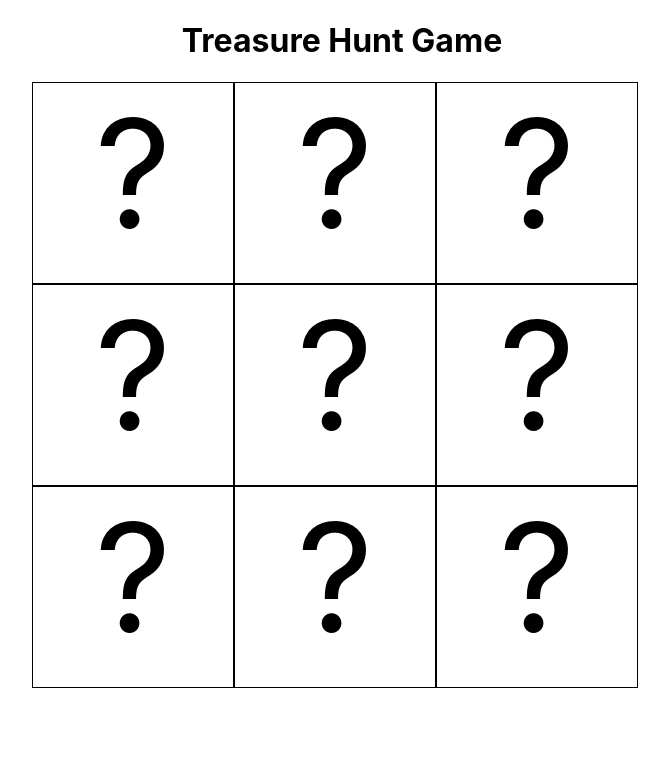
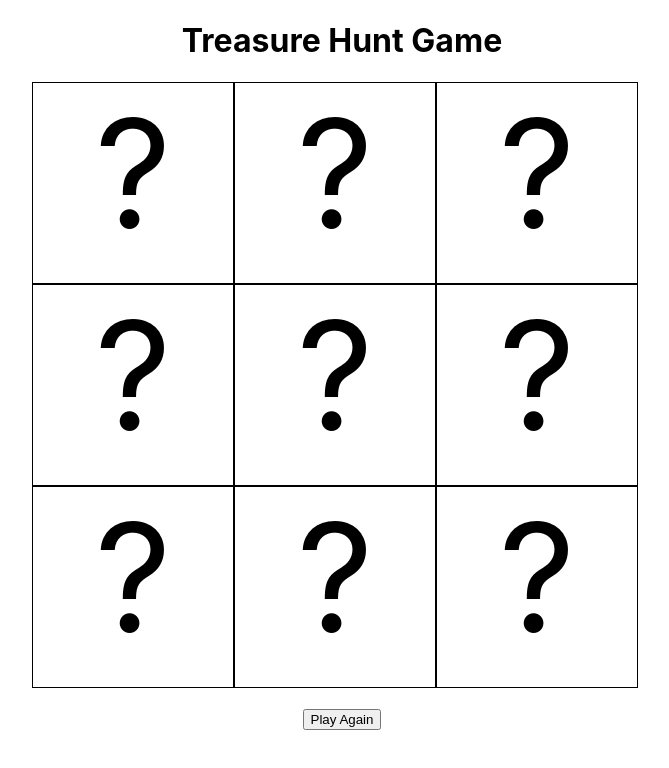
Before and after one commit to learn-academy-2023-alpha/treasure-hunt-yiahmed, a React (Create React App) app: page / in a window 1280 px wide. Shown: the top 768 px of the page, without its empty margins (298-967 px from the left). Built offline with nearby package versions, Linux system fonts and the light colour scheme.

Commit message:
finished user story 5

```diff
--- a/src/App.css
+++ b/src/App.css
@@ -16,3 +16,8 @@ h1 {
   width: 620px;
   margin: 0 auto
 }
+
+.button {
+  text-align: center;
+  padding: 20px;
+}
--- a/src/App.js
+++ b/src/App.js
@@ -15,7 +15,7 @@ const App = () => {
     "?"
   ])
   const [treasureLocation, setTreasureLocation] = useState(Math.floor(Math.random()* board.length))
-  const [bombLocation, setbombLocation] = useState(Math.floor(Math.random()* board.length))
+  const [bombLocation, setBombLocation] = useState(Math.floor(Math.random()* board.length))
 
   const handleGamePlay = (index) => {
     // alert(index)
@@ -35,6 +35,21 @@ const App = () => {
     setBoard(updatedBoard)
   }
   }
+  const restartGame = () => {
+    setBoard([
+      "?",
+      "?",
+      "?",
+      "?",
+      "?",
+      "?",
+      "?",
+      "?",
+      "?"
+    ])
+    setTreasureLocation(Math.floor(Math.random()* board.length))
+    setBombLocation(Math.floor(Math.random()* board.length))
+  }
   return (
     <>
       <h1>Treasure Hunt Game</h1>
@@ -48,6 +63,7 @@ const App = () => {
         />
       })}
       </div>
+      <div className="button" onClick={restartGame}><button >Play Again</button></div>
     </>
   )
 }
```
Also changed, not shown: 1 other file (tests, documents, lock files or other folders).
